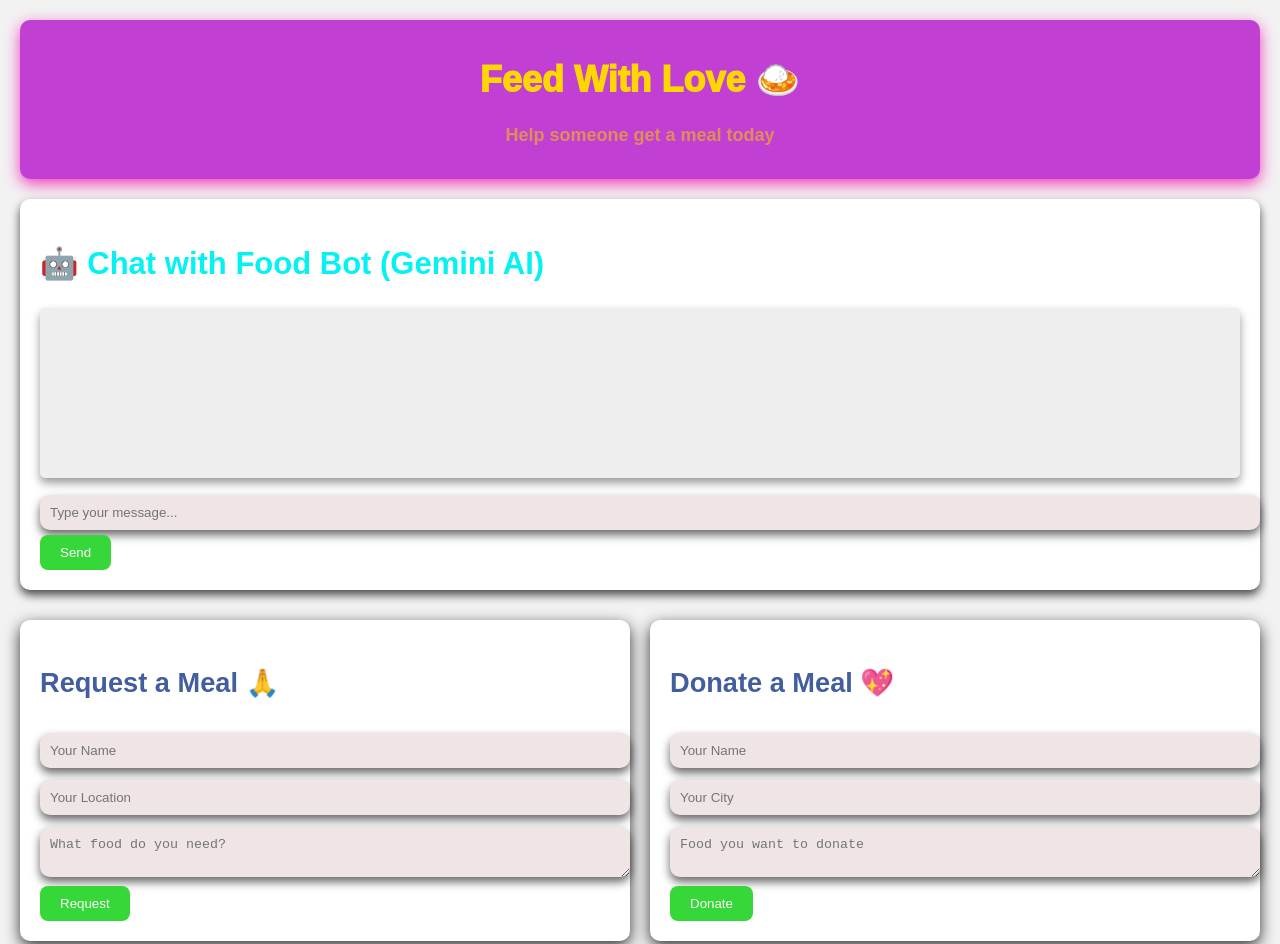
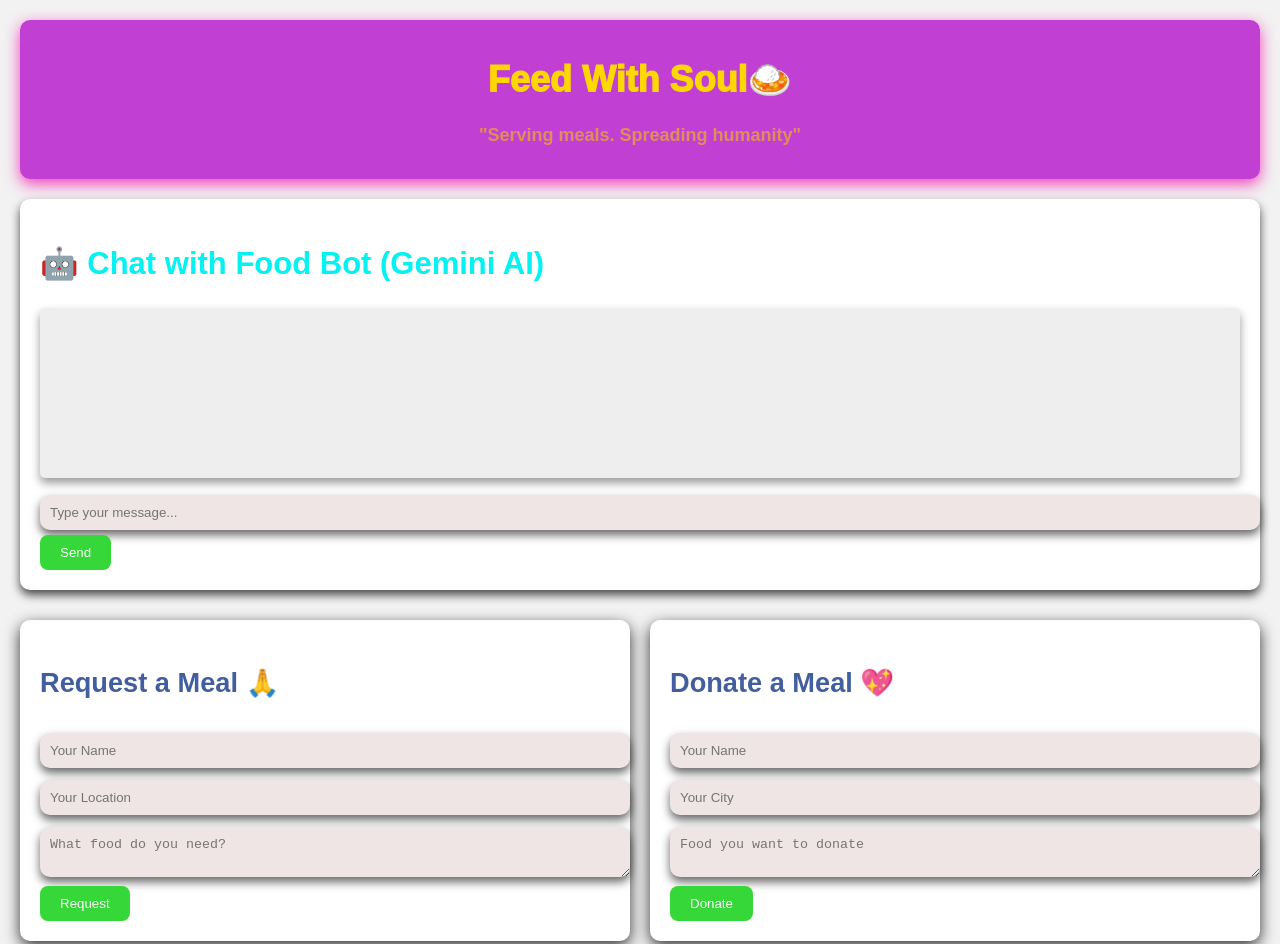
Before and after one commit to Ashish110-op/Foodapp, a website: page public/index.html in a window 1280 px wide. Shown: the top 944 px of the page. Drawn offline with nearby package versions, Linux system fonts and the light colour scheme.

Commit message:
Update index.html

```diff
--- a/public/index.html
+++ b/public/index.html
@@ -6,13 +6,13 @@
 <head>
   <meta charset="UTF-8" />
   <meta name="viewport" content="width=device-width, initial-scale=1.0"/>
-  <title>Feed With Love</title>
+  <title>Feed-With-Soul</title>
   <link rel="stylesheet" href="style.css" />
 </head>
 <body>
   <header>
-    <h1>Feed With Love 🍛</h1>
-    <p>Help someone get a meal today</p>
+    <h1>Feed With Soul🍛</h1>
+    <p>"Serving meals. Spreading humanity"</p>
   </header>
 
   <section class="chatbox">
```
